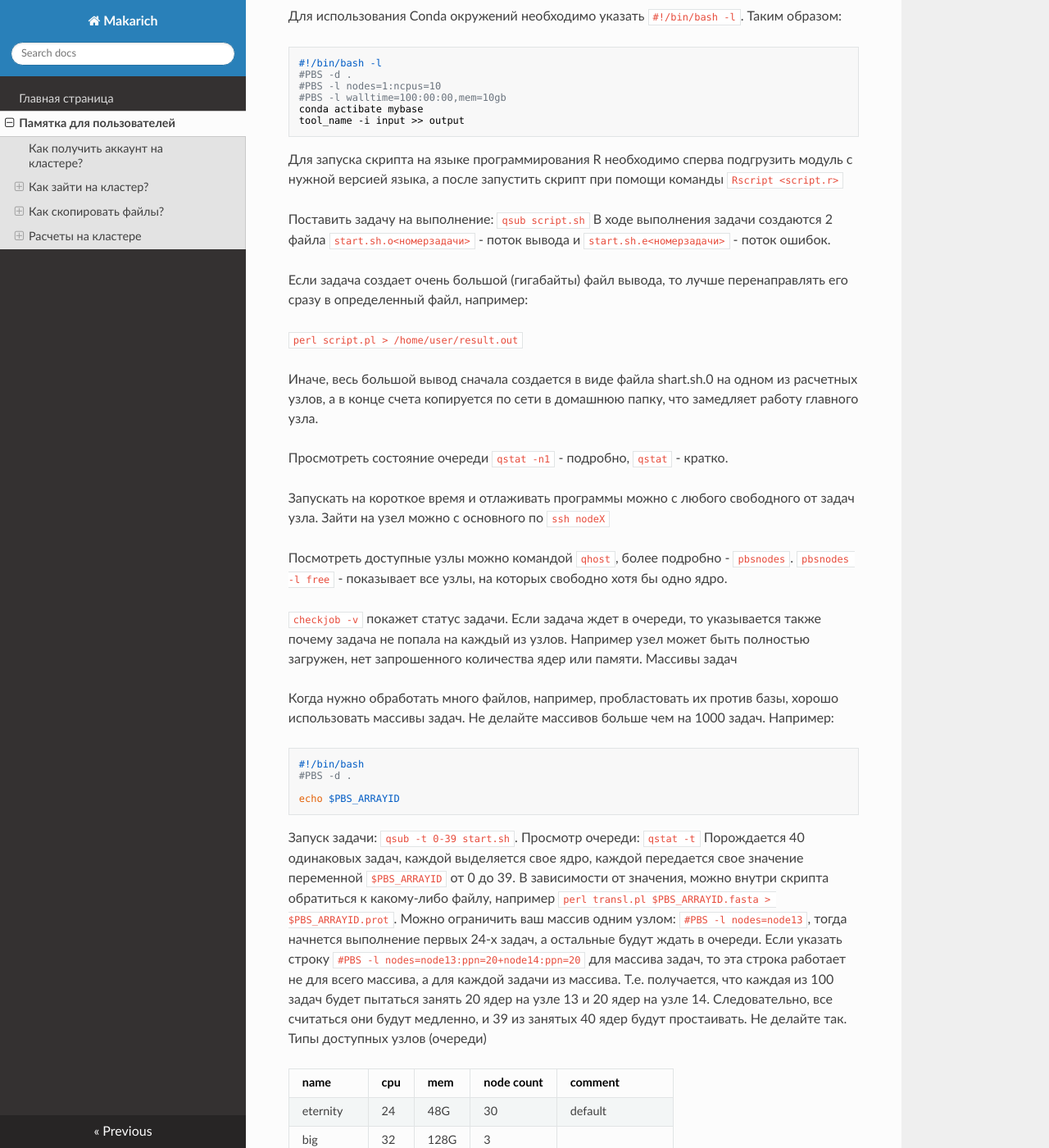
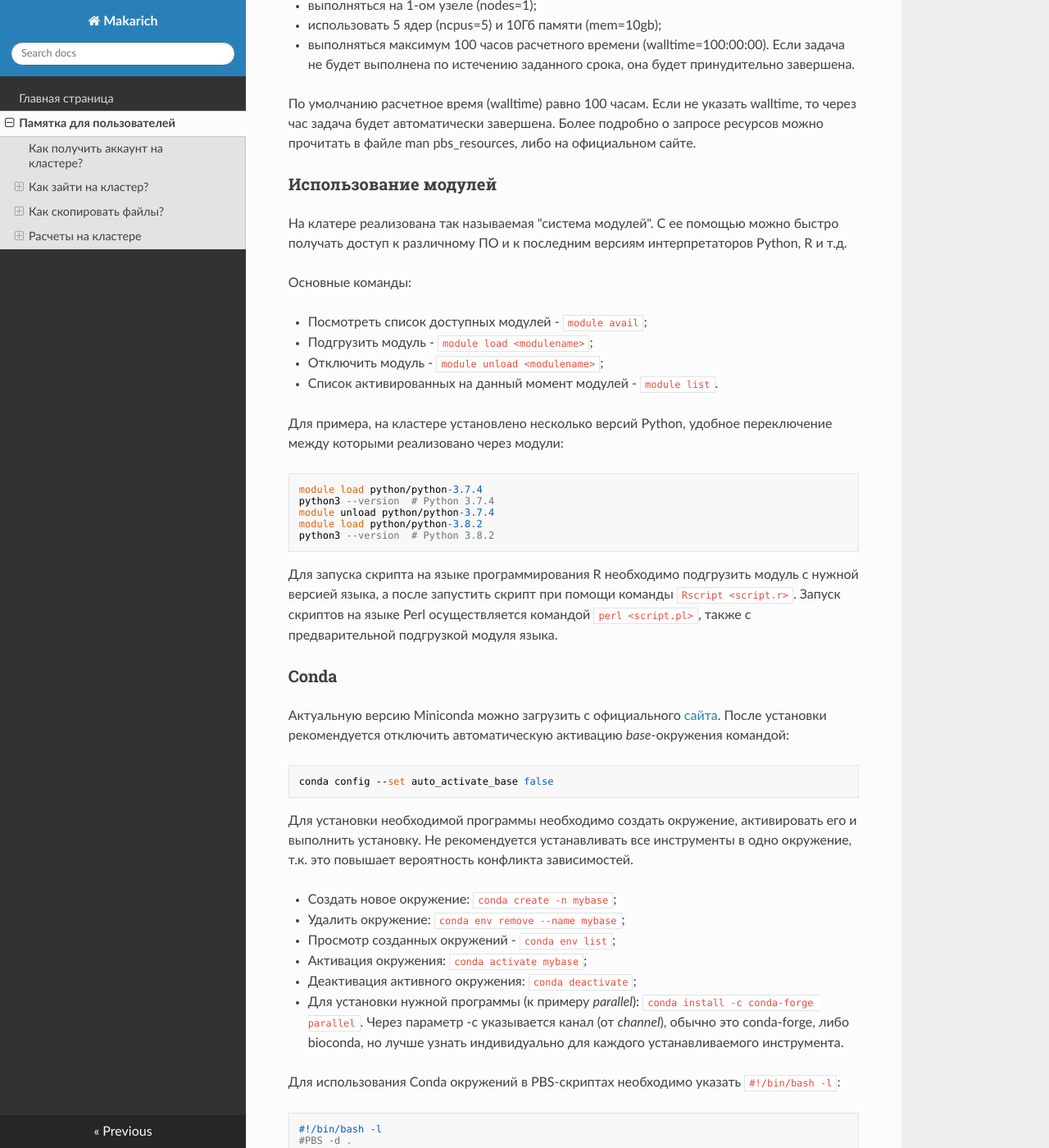
Before and after one commit to tomarovsky/makarich, an MkDocs documentation site: the page built from docs/faq.md, in a window 1280 px wide and 1400 px high, scrolled down 2255 px. Shown: the whole window at 82% size. Built offline with MkDocs 1.6.1, drawn with Linux system fonts in a browser that asks for light colours; nearby versions of some CDN libraries; some of the changed text lies outside the part shown.

Commit message:
added conda description and a subchapter about the module system + minor improvements

```diff
--- a/docs/faq.md
+++ b/docs/faq.md
@@ -24,13 +25,15 @@
 
 ### Windows
 
-Пользователи Windows могут воспользоваться одной из следующих программ: Putty, tunnelier.
+Пользователи Windows могут воспользоваться одной из следующих программ: **Putty**, **tunnelier**.
 
 При этом необходимо указать следующие параметры:
 
 	Адрес: ma.fbb.msu.ru
 	Протокол: ssh
 	Порт: 22
+
+Альтертанивным решением будет включение WSL (Windows Subsystem for Linux), подробно описанное [здесь](https://docs.microsoft.com/ru-ru/windows/wsl/install-win10#manual-installation-steps).
 
 ### Смена пароля
 
@@ -60,64 +63,107 @@
 
 ## Расчеты на кластере
 
-**Не считайте на главном узле** (главный узел - это head02, куда вы попадаете, когда заходите)
-Для запуска задачи нужно создать стартовый скрипт (например, script.sh)
-
+**Не считайте на главном узле** (главный узел - это _head02_, куда вы попадаете, когда заходите)
+На кластере используется Portable Batch System (PBS). Для запуска задачи нужно создать стартовый скрипт (например, _script.sh_, который считает количество прочтений в файле FASTQ и записывает результат в файл):
 
 	#!/bin/bash
 	#PBS -d .
+	#PBS -l nodes=1:ncpus=5
 	#PBS -l walltime=100:00:00,mem=10gb
-	wc -l moscow.fca.fastq.filtered > moscow.fca.fastq.filtered.wc
+	echo $(zcat sample.fastq.gz | wc -l)/4 | bc > sample.fastq.wc
 
+В скрипте указано, что задача будет:
 
-В скрипте указано, что требуется 100 часов расчетного времени и 10Г памяти. По умолчанию расчетное время (walltime) равно 100 часам. Если не указать walltime, то через час задача будет автоматически завершена. Более подробно о запросе ресурсов можно прочитать в файле man pbs_resources
-Например, чтобы использовать 10 ядер, нужно задать `#PBS -l nodes=1:ncpus=10`
+- выполняться на 1-ом узеле (nodes=1);
+- использовать 5 ядер (ncpus=5) и 10Гб памяти (mem=10gb);
+- выполняться максимум 100 часов расчетного времени (walltime=100:00:00). Если задача не будет выполнена по истечению заданного срока, она будет принудительно завершена.
+
+По умолчанию расчетное время (walltime) равно 100 часам. Если не указать walltime, то через час задача будет автоматически завершена. Более подробно о запросе ресурсов можно прочитать в файле man pbs_resources, либо на официальном сайте.
+
+### Использование модулей
+
+На клатере реализована так называемая "система модулей". С ее помощью можно быстро получать доступ к различному ПО и к последним версиям интерпретаторов Python, R и т.д.
+
+Основные команды:
+
+- Посмотреть список доступных модулей - `module avail`;
+- Подгрузить модуль - `module load <modulename>`;
+- Отключить модуль - `module unload <modulename>`;
+- Список активированных на данный момент модулей - `module list`.
+
+Для примера, на кластере установлено несколько версий Python, удобное переключение между которыми реализовано через модули:
+
+	module load python/python-3.7.4
+	python3 --version  # Python 3.7.4
+	module unload python/python-3.7.4
+	module load python/python-3.8.2
+	python3 --version  # Python 3.8.2
+
+Для запуска скрипта на языке программирования R необходимо подгрузить модуль с нужной версией языка, а после запустить скрипт при помощи команды `Rscript <script.r>`. Запуск скриптов на языке Perl осуществляется командой `perl <script.pl>`, также с предварительной подгрузкой модуля языка.
 
 ### Conda
 
-Для использования Conda окружений необходимо указать `#!/bin/bash -l`. Таким образом:
+Актуальную версию Miniconda можно загрузить с официального [сайта](https://docs.conda.io/en/latest/miniconda.html). После установки рекомендуется отключить автоматическую активацию _base_-окружения командой:
+
+	conda config --set auto_activate_base false
+
+Для установки необходимой программы необходимо создать окружение, активировать его и выполнить установку. Не рекомендуется устанавливать все инструменты в одно окружение, т.к. это повышает вероятность конфликта зависимостей.
+
+- Создать новое окружение: `conda create -n mybase`;
+- Удалить окружение: `conda env remove --name mybase`;
+- Просмотр созданных окружений - `conda env list`;
+- Активация окружения: `conda activate mybase`;
+- Деактивация активного окружения: `conda deactivate`;
+- Для установки нужной программы (к примеру _parallel_): `conda install -c conda-forge parallel`.
+Через параметр -c указывается канал (от _channel_), обычно это conda-forge, либо bioconda, но лучше узнать индивидуально для каждого устанавливаемого инструмента.
+
+Для использования Conda окружений в PBS-скриптах необходимо указать `#!/bin/bash -l`:
 
 	#!/bin/bash -l
 	#PBS -d .
-	#PBS -l nodes=1:ncpus=10
+	#PBS -l nodes=1:ncpus=5
 	#PBS -l walltime=100:00:00,mem=10gb
 	conda actibate mybase
 	tool_name -i input >> output
 
-Для запуска скрипта на языке программирования R необходимо сперва подгрузить модуль с нужной версией языка, а после запустить скрипт при помощи команды `Rscript <script.r>`
+### Очередь задач
 
-Поставить задачу на выполнение: `qsub script.sh`
-В ходе выполнения задачи создаются 2 файла `start.sh.o<номерзадачи>` - поток вывода и `start.sh.e<номерзадачи>` - поток ошибок.
+- Просмотреть состояние очереди `qstat -n1` - подробно, `qstat` - кратко. Запускать на короткое время и отлаживать программы можно с любого свободного от задач узла. Зайти на узел можно с основного по `ssh nodeX`.
+
+- Посмотреть доступные узлы можно командой `qhost`, более подробно - `pbsnodes` (все узлы, на которых свободно хотя бы одно ядро - `pbsnodes -l free`).
+- Поставить задачу на выполнение: `qsub script.sh`. В ходе выполнения задачи создаются 2 файла `start.sh.o<номерзадачи>` - поток вывода и `start.sh.e<номерзадачи>` - поток ошибок.
 
 Если задача создает очень большой (гигабайты) файл вывода, то лучше перенаправлять его сразу в определенный файл, например:
 
-`perl script.pl > /home/user/result.out`
+	perl script.pl > /home/user/result.out
 
-Иначе, весь большой вывод сначала создается в виде файла shart.sh.0 на одном из расчетных узлов, а в конце счета копируется по сети в домашнюю папку, что замедляет работу главного узла.
+Иначе, весь большой вывод сначала создается в виде файла _shart.sh.0_ на одном из расчетных узлов, а в конце счета копируется по сети в домашнюю папку, что замедляет работу главного узла.
 
-Просмотреть состояние очереди `qstat -n1` - подробно, `qstat` - кратко.
+- Узнать статус задачи: `checkjob -v`. Если задача ждет в очереди, то указывается также почему задача не попала на каждый из узлов. Например, узел может быть полностью загружен, нет запрошенного количества ядер или памяти.
 
-Запускать на короткое время и отлаживать программы можно с любого свободного от задач узла. Зайти на узел можно с основного по `ssh nodeX`
+- Для запуска задачи в определенную очередь, необходимо выполнить команду
+`qsub -q queue_name scriptname`. Например: `qsub -q big -l nodes=1 script.sh`. По умолчанию задачи попадают в очередь `eternity`.
+- Для остановки/удаления задачи из очереди можно воспользоваться командой _qdel_:
+`qdel 139843.head02`
+- Для просмотра детальной информации о задачи можно использовать команду _qstat_:
+`qstat -f 139843.head02`
 
-Посмотреть доступные узлы можно командой `qhost`, более подробно - `pbsnodes`.
-`pbsnodes -l free` - показывает все узлы, на которых свободно хотя бы одно ядро.
+#### Массивы задач
 
-`checkjob -v` покажет статус задачи. Если задача ждет в очереди, то указывается также почему задача не попала на каждый из узлов. Например узел может быть полностью загружен, нет запрошенного количества ядер или памяти.
-Массивы задач
-
-Когда нужно обработать много файлов, например, пробластовать их против базы, хорошо использовать массивы задач. Не делайте массивов больше чем на 1000 задач.
+Когда нужно обработать много файлов, например, пробластовать их против базы, можно использовать массивы задач. Не делайте массивов больше чем на 1000 задач.
 Например:
 
 	#!/bin/bash
 	#PBS -d .
-
 	echo $PBS_ARRAYID
 
-Запуск задачи: `qsub -t 0-39 start.sh`. Просмотр очереди: `qstat -t`
+Запуск задачи: `qsub -t 0-39 start.sh`. Просмотр очереди: `qstat -t`.
 Порождается 40 одинаковых задач, каждой выделяется свое ядро, каждой передается свое значение переменной `$PBS_ARRAYID` от 0 до 39. В зависимости от значения, можно внутри скрипта обратиться к какому-либо файлу, например `perl transl.pl $PBS_ARRAYID.fasta > $PBS_ARRAYID.prot`.
+
 Можно ограничить ваш массив одним узлом: `#PBS -l nodes=node13`, тогда начнется выполнение первых 24-х задач, а остальные будут ждать в очереди.
-Если указать строку `#PBS -l nodes=node13:ppn=20+node14:ppn=20` для массива задач, то эта строка работает не для всего массива, а для каждой задачи из массива. Т.е. получается, что каждая из 100 задач будет пытаться занять 20 ядер на узле 13 и 20 ядер на узле 14. Следовательно, все считаться они будут медленно, и 39 из занятых 40 ядер будут простаивать. Не делайте так.
-Типы доступных узлов (очереди)
+Если указать строку `#PBS -l nodes=node13:ppn=20+node14:ppn=20` для массива задач, то эта строка работает не для всего массива, а для каждой задачи из массива. Таким образом, каждая из 100 задач будет пытаться занять 20 ядер на узле 13 и 20 ядер на узле 14. Следовательно, все считаться они будут медленно, и 39 из занятых 40 ядер будут простаивать. Не делайте так.
+
+Типы доступных узлов (очереди):
 
 | name     | cpu | mem  | node count | comment         |
 |----------|-----|------|------------|-----------------|
@@ -128,33 +174,20 @@
 | mem1t    | 80  | 2T   | 1          |                 |
 | gpu      | 24  | 48G  | 2          | Nvidia GTX 1060 |
 
-Для запуска задачи в определенную очередь, необходимо выполнить команду
-`qsub -q queue_name scriptname`
-Например:
-`qsub -q big -l nodes=1 script.sh`
 
-По умолчанию задачи попадают в очередь `eternity`
-
-Для остановки/удаления задачи из очереди можно воспользоваться командой qdel:
-`qdel 139843.head02`
-
-Для просмотра детальной информации о задачи можно использовать команду qstat:
-`qstat -f 139843.head02`
 
 ### Ограничения по вводу-выводу
 
-Все вычислительные узлы, а также
-рабочий узел head02 подключены к файл-серверу (/home). Если файл сервер
-начинает испытывать очень большие нагрузки по чтению-записи, то
-становится трудно работать на head02.
+Все вычислительные узлы, а также рабочий узел _head02_ подключены к файл-серверу (/home). Если файл сервер начинает испытывать очень большие нагрузки по чтению-записи, то становится трудно работать на _head02_.
 
 Не запускайте одновременно много задач интенсивно использующие I/O. Задачи будут тормозить значительно дольше, чем если бы они были бы запущены по очереди.
 
-По умолчанию программы вроде tar, cp запускаются с ionice -3. К сожалению это нельзя сделать для cat. Если вам нужно слить два огромных файла или что-то еще с помощью cat, то лучше используйте pv. Это интерактивный аналог cat, который может показывать progress-bar, скорость передачи данных, и самое главное, ограничивать скорость передачи данных подобно rsync. Пример использования: `pv -L 10m file1 file2 > concatenated`
+По умолчанию программы вроде _tar_, _cp_ запускаются с ionice -3. К сожалению, это нельзя сделать для _cat_. Если вам нужно объединить два огромных файла или что-то еще с помощью _cat_, то лучше используйте _pv_. Это интерактивный аналог _cat_, который может показывать _progress-bar_, скорость передачи данных, и самое главное, ограничивать скорость передачи данных подобно _rsync_.
+Пример использования: `pv -L 10m file1 file2 > concatenated`.
 
 ### Сборка геномов/транскриптомов
 
-Для операций над большим количеством файлов, на узлах node01,node02 и node36,node33-node35 созданы специальные scratch разделы /mnt/scr размером 600Gb, 1Tb, 2Tb соответственно. Если вам необходимо, например, собрать транскриптом, то имеет смысл использовать именно их - это существенно поднимет скорость выполнения задачи.
+Для операций над большим количеством файлов, на узлах _node01_,_node02_ и _node36_,_node33-node35_ созданы специальные scratch разделы /mnt/scr размером 600Gb, 1Tb, 2Tb соответственно. Если вам необходимо, например, собрать транскриптом, то имеет смысл использовать именно их - это существенно поднимет скорость выполнения задачи.
 
 Типичный PBS скрипт с использованием scratch директории будет выглядеть так:
 
@@ -174,24 +207,11 @@
 	# Clean all stuff
 	rm -rf /mnt/scr/data
 
-NB: Будьте внимательны, в случае Array job
+NB: Будьте внимательны, в случае Array job.
 
 ### Доступное ПО
 
-Многие программы, необходимые для работы с геномными данными уже установлены на кластере - их можно найти в директории /home/tools. Если вам нужна какая-то программа, и её нет в /home/tools, но она может пригодиться другим, то установите её в /home/tools/newprogram или попросите об этом администраторов.
-Модули с переменными окружения
-
-Некоторое ПО доступно при помощи так называемой системы модулей, в частности последние версии интерпретаторов Python и некоторое другое специфичное ПО. Про использование модулей можно прочитать тут.
-
-Список доступных модулей можно получить при помощи команды `module avail`
-
-По умолчанию стоит ограничение на занимаемое количество памяти:
-
-`_JAVA_OPTIONS="-Xmx3g"`
-
-Если нужно больше, надо подумать действительно ли задача требует много памяти, и затем задать другое значение.
-
-`export _JAVA_OPTIONS=...`
+Многие программы, необходимые для работы с геномными данными, уже установлены на кластере. Их можно найти в директории /home/tools. Если вам нужна какая-то программа, и её нет в /home/tools, но она может пригодиться другим, то установите её в /home/tools/newprogram или попросите об этом администраторов.
 
 ### Удаленный графический доступ
 
```
Also changed, not shown: other parts of docs/faq.md (+5 -4 lines).
